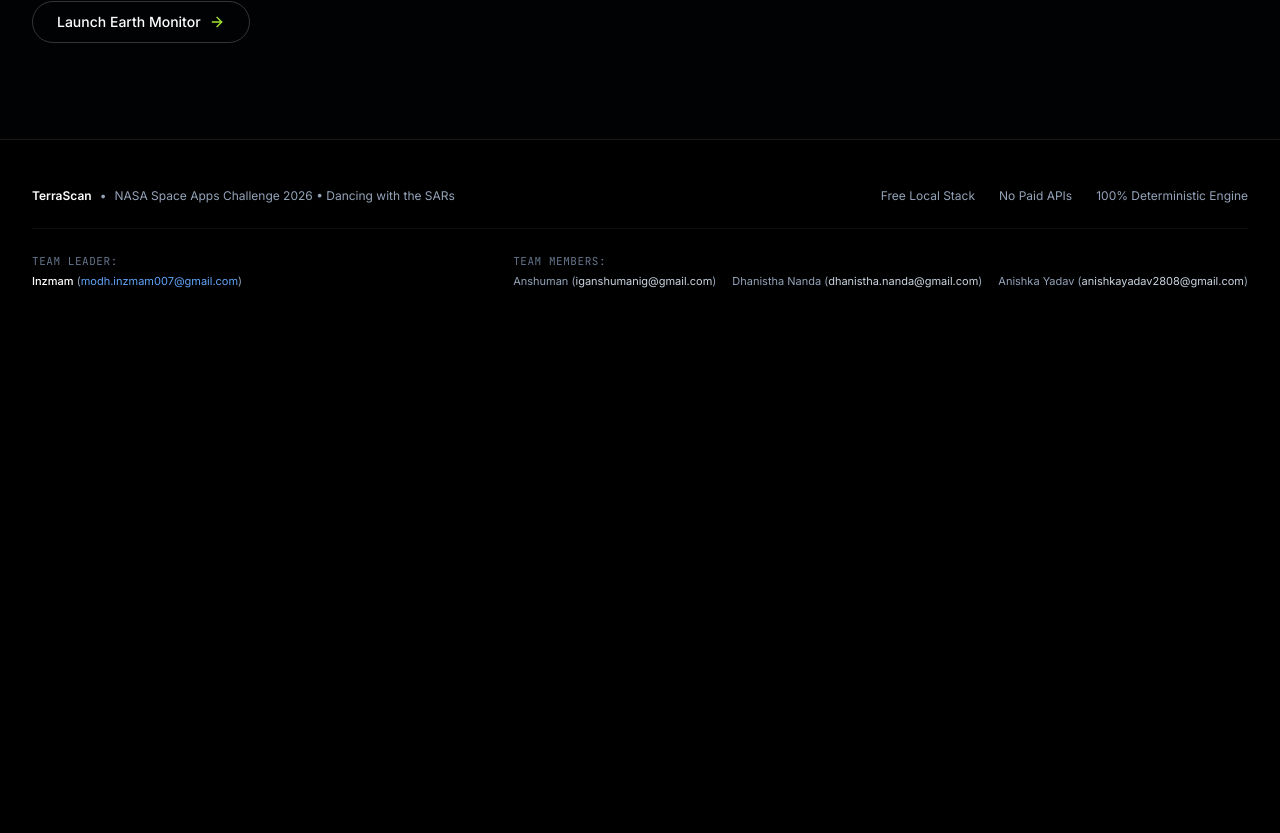
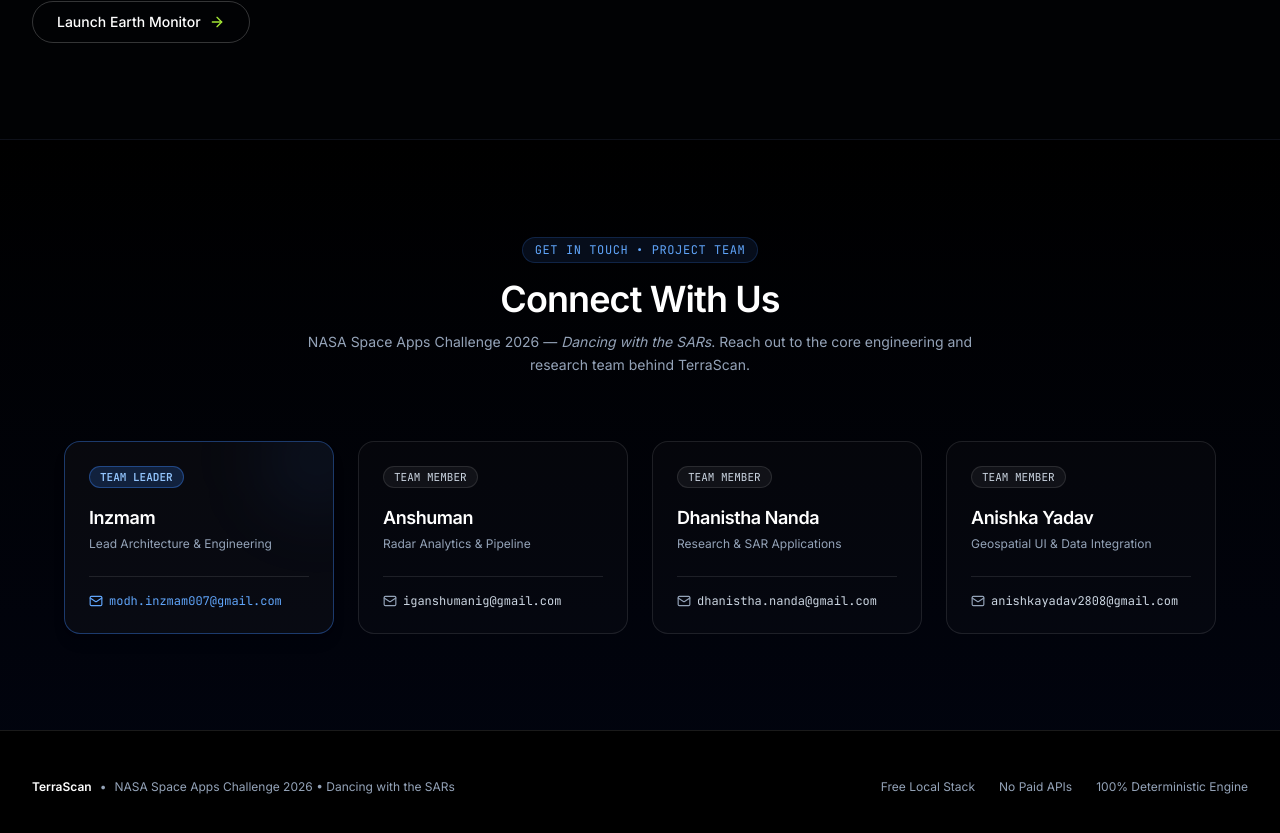
Before and after one commit to Anshuman-bot/nasa_hack, a React (Vite) app in the folder frontend/: page / in a window 1280 px wide. Shown: the part 2594-3427 px from the top of the page. Before the commit the page ends 2931 px from the top, so only its background shows below. Built offline with nearby package versions, Linux system fonts and the light colour scheme; no server answers.

Commit message:
feat(ui): Add dedicated Contact section with smooth navbar anchor scrolling

```diff
--- a/frontend/src/components/Navbar.tsx
+++ b/frontend/src/components/Navbar.tsx
@@ -97,9 +97,16 @@ export const Navbar: React.FC<NavbarProps> = ({
           </a>
 
           <a
-            href="https://www.spaceappschallenge.org/"
-            target="_blank"
-            rel="noreferrer"
+            href="#contact"
+            onClick={(e) => {
+              if (currentPage !== 'landing') {
+                e.preventDefault();
+                onNavigate('landing');
+                setTimeout(() => {
+                  document.getElementById('contact')?.scrollIntoView({ behavior: 'smooth' });
+                }, 100);
+              }
+            }}
             className="text-slate-400 hover:text-slate-200 py-2 transition-colors"
           >
             Contact
--- a/frontend/src/pages/LandingPage.tsx
+++ b/frontend/src/pages/LandingPage.tsx
@@ -17,7 +17,8 @@ import {
   Mountain,
   Zap,
   CheckCircle2,
-  Layers
+  Layers,
+  Mail
 } from 'lucide-react';
 
 interface LandingPageProps {
@@ -348,9 +349,117 @@ export const LandingPage: React.FC<LandingPageProps> = ({ onLaunchMonitor }) =>
         </div>
       </section>
 
+      {/* CONTACT & TEAM SECTION */}
+      <section id="contact" className="py-24 border-t border-white/5 relative bg-gradient-to-b from-black to-slate-950/60 scroll-mt-20">
+        <div className="max-w-7xl mx-auto px-4 sm:px-6 lg:px-8">
+          <div className="text-center max-w-2xl mx-auto mb-16">
+            <div className="inline-flex items-center gap-2 px-3 py-1 rounded-full bg-electric-500/10 border border-electric-500/20 text-electric-400 text-xs font-mono uppercase tracking-wider mb-4">
+              Get in Touch &bull; Project Team
+            </div>
+            <h2 className="text-3xl sm:text-4xl font-semibold tracking-tight text-white">
+              Connect With Us
+            </h2>
+            <p className="text-sm text-slate-400 mt-3 leading-relaxed">
+              NASA Space Apps Challenge 2026 — <em>Dancing with the SARs</em>. Reach out to the core engineering and research team behind TerraScan.
+            </p>
+          </div>
+
+          <div className="grid grid-cols-1 md:grid-cols-2 lg:grid-cols-4 gap-6 max-w-6xl mx-auto">
+            {/* Team Leader Card */}
+            <div className="p-6 rounded-2xl bg-white/[0.03] border border-electric-500/40 relative overflow-hidden group hover:border-electric-500/70 transition-all flex flex-col justify-between shadow-lg shadow-electric-950/20">
+              <div className="absolute top-0 right-0 w-24 h-24 bg-electric-500/10 rounded-full blur-2xl -mr-8 -mt-8 pointer-events-none"></div>
+              <div>
+                <div className="flex items-center justify-between mb-4">
+                  <span className="text-[11px] font-mono px-2.5 py-0.5 rounded-full bg-electric-500/20 text-electric-300 border border-electric-500/40 font-semibold">
+                    TEAM LEADER
+                  </span>
+                </div>
+                <h3 className="text-lg font-semibold text-white tracking-tight">Inzmam</h3>
+                <p className="text-xs text-slate-400 mt-1">Lead Architecture &amp; Engineering</p>
+              </div>
+              <div className="mt-6 pt-4 border-t border-white/10">
+                <a
+                  href="mailto:modh.inzmam007@gmail.com"
+                  className="text-xs font-mono text-electric-400 hover:text-electric-300 break-all transition-colors flex items-center gap-1.5"
+                >
+                  <Mail className="w-3.5 h-3.5 shrink-0" />
+                  <span>modh.inzmam007@gmail.com</span>
+                </a>
+              </div>
+            </div>
+
+            {/* Member 1: Anshuman */}
+            <div className="p-6 rounded-2xl bg-white/[0.02] border border-white/10 hover:border-white/25 transition-all flex flex-col justify-between group">
+              <div>
+                <div className="flex items-center justify-between mb-4">
+                  <span className="text-[11px] font-mono px-2.5 py-0.5 rounded-full bg-white/5 text-slate-300 border border-white/10">
+                    TEAM MEMBER
+                  </span>
+                </div>
+                <h3 className="text-lg font-semibold text-white tracking-tight">Anshuman</h3>
+                <p className="text-xs text-slate-400 mt-1">Radar Analytics &amp; Pipeline</p>
+              </div>
+              <div className="mt-6 pt-4 border-t border-white/10">
+                <a
+                  href="mailto:iganshumanig@gmail.com"
+                  className="text-xs font-mono text-slate-300 group-hover:text-acid-400 break-all transition-colors flex items-center gap-1.5"
+                >
+                  <Mail className="w-3.5 h-3.5 shrink-0 text-slate-400 group-hover:text-acid-400" />
+                  <span>iganshumanig@gmail.com</span>
+                </a>
+              </div>
+            </div>
+
+            {/* Member 2: Dhanistha Nanda */}
+            <div className="p-6 rounded-2xl bg-white/[0.02] border border-white/10 hover:border-white/25 transition-all flex flex-col justify-between group">
+              <div>
+                <div className="flex items-center justify-between mb-4">
+                  <span className="text-[11px] font-mono px-2.5 py-0.5 rounded-full bg-white/5 text-slate-300 border border-white/10">
+                    TEAM MEMBER
+                  </span>
+                </div>
+                <h3 className="text-lg font-semibold text-white tracking-tight">Dhanistha Nanda</h3>
+                <p className="text-xs text-slate-400 mt-1">Research &amp; SAR Applications</p>
+              </div>
+              <div className="mt-6 pt-4 border-t border-white/10">
+                <a
+                  href="mailto:dhanistha.nanda@gmail.com"
+                  className="text-xs font-mono text-slate-300 group-hover:text-acid-400 break-all transition-colors flex items-center gap-1.5"
+                >
+                  <Mail className="w-3.5 h-3.5 shrink-0 text-slate-400 group-hover:text-acid-400" />
+                  <span>dhanistha.nanda@gmail.com</span>
+                </a>
+              </div>
+            </div>
+
+            {/* Member 3: Anishka Yadav */}
+            <div className="p-6 rounded-2xl bg-white/[0.02] border border-white/10 hover:border-white/25 transition-all flex flex-col justify-between group">
+              <div>
+                <div className="flex items-center justify-between mb-4">
+                  <span className="text-[11px] font-mono px-2.5 py-0.5 rounded-full bg-white/5 text-slate-300 border border-white/10">
+                    TEAM MEMBER
+                  </span>
+                </div>
+                <h3 className="text-lg font-semibold text-white tracking-tight">Anishka Yadav</h3>
+                <p className="text-xs text-slate-400 mt-1">Geospatial UI &amp; Data Integration</p>
+              </div>
+              <div className="mt-6 pt-4 border-t border-white/10">
+                <a
+                  href="mailto:anishkayadav2808@gmail.com"
+                  className="text-xs font-mono text-slate-300 group-hover:text-acid-400 break-all transition-colors flex items-center gap-1.5"
+                >
+                  <Mail className="w-3.5 h-3.5 shrink-0 text-slate-400 group-hover:text-acid-400" />
+                  <span>anishkayadav2808@gmail.com</span>
+                </a>
+              </div>
+            </div>
+          </div>
+        </div>
+      </section>
+
       {/* FOOTER (Minimalist, human-built aesthetic) */}
       <footer className="py-12 border-t border-white/10 text-xs text-slate-500">
-        <div className="max-w-7xl mx-auto px-4 sm:px-6 lg:px-8 space-y-6">
+        <div className="max-w-7xl mx-auto px-4 sm:px-6 lg:px-8 space-y-4">
           <div className="flex flex-col sm:flex-row items-center justify-between gap-4">
             <div className="flex items-center gap-2 text-slate-400">
               <span className="font-semibold text-white">TerraScan</span>
@@ -364,21 +473,6 @@ export const LandingPage: React.FC<LandingPageProps> = ({ onLaunchMonitor }) =>
               <span>100% Deterministic Engine</span>
             </div>
           </div>
-
-          <div className="border-t border-white/5 pt-6 flex flex-col md:flex-row items-start md:items-center justify-between gap-4 text-[11px] text-slate-400">
-            <div>
-              <span className="text-slate-500 font-mono uppercase tracking-wider block mb-1">Team Leader:</span>
-              <span className="text-white font-medium">Inzmam</span> (<a href="mailto:modh.inzmam007@gmail.com" className="text-electric-400 hover:underline">modh.inzmam007@gmail.com</a>)
-            </div>
-            <div>
-              <span className="text-slate-500 font-mono uppercase tracking-wider block mb-1">Team Members:</span>
-              <div className="flex flex-wrap gap-x-4 gap-y-1">
-                <span>Anshuman (<a href="mailto:iganshumanig@gmail.com" className="text-slate-300 hover:text-white hover:underline">iganshumanig@gmail.com</a>)</span>
-                <span>Dhanistha Nanda (<a href="mailto:dhanistha.nanda@gmail.com" className="text-slate-300 hover:text-white hover:underline">dhanistha.nanda@gmail.com</a>)</span>
-                <span>Anishka Yadav (<a href="mailto:anishkayadav2808@gmail.com" className="text-slate-300 hover:text-white hover:underline">anishkayadav2808@gmail.com</a>)</span>
-              </div>
-            </div>
-          </div>
         </div>
       </footer>
     </div>
```
